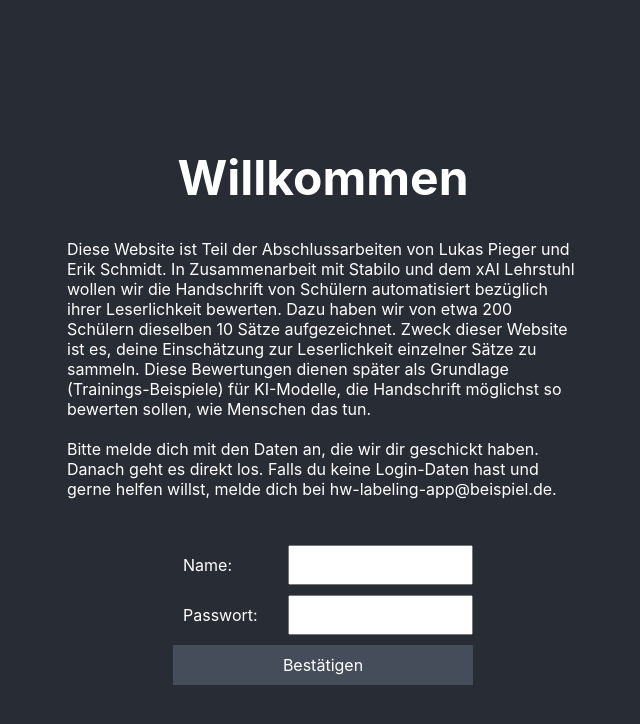
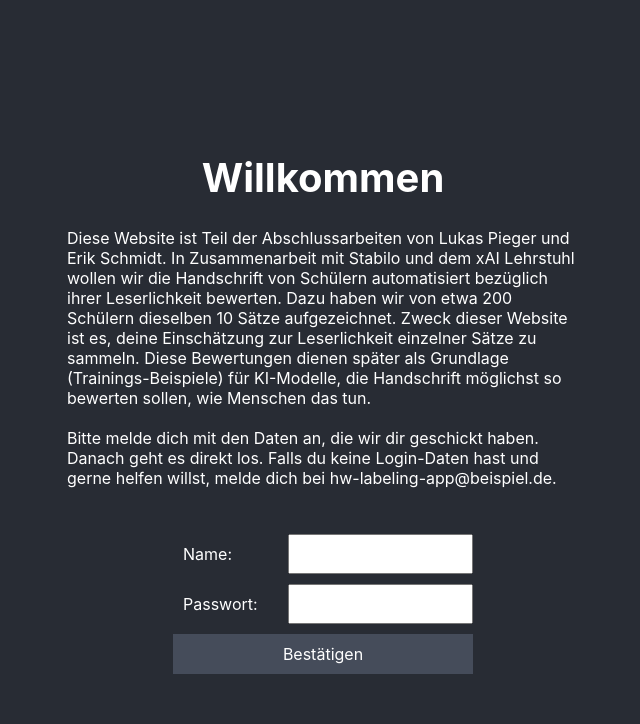
Before and after one commit to Meike268/handwriting-pairwise-labeling-app-frontend, a React (Create React App) app: page /login in a window 1280 px wide. Shown: the top 724 px of the page, without its empty margins (317-957 px from the left). Built offline with nearby package versions, Linux system fonts and the light colour scheme; no server answers.

Commit message:
fix: Headline linebreak

```diff
--- a/src/App.css
+++ b/src/App.css
@@ -14,7 +14,7 @@
 }
 
 h1 {
-  font-size: 6vmin;
+  font-size: 5vmin;
 }
 
 p {
--- a/src/components/BatchLabelingWrapper.tsx
+++ b/src/components/BatchLabelingWrapper.tsx
@@ -14,7 +14,7 @@ const BatchLabelingWrapper: React.FC<{children: ReactNode, headline: string, pro
                     zurück
                 </button>
             }
-            <h1 style={{height: "min-content", maxWidth: (100-NAVIGATION_BUTTON_RELATIVE_WIDTH*2) + "%"}}>
+            <h1 style={{maxWidth: (100-NAVIGATION_BUTTON_RELATIVE_WIDTH*2) + "%", whiteSpace: "nowrap"}}>
                 {headline}
             </h1>
             { navigateNextPage === null ? <div style={{width: NAVIGATION_BUTTON_RELATIVE_WIDTH + "%"}}/> :
```
